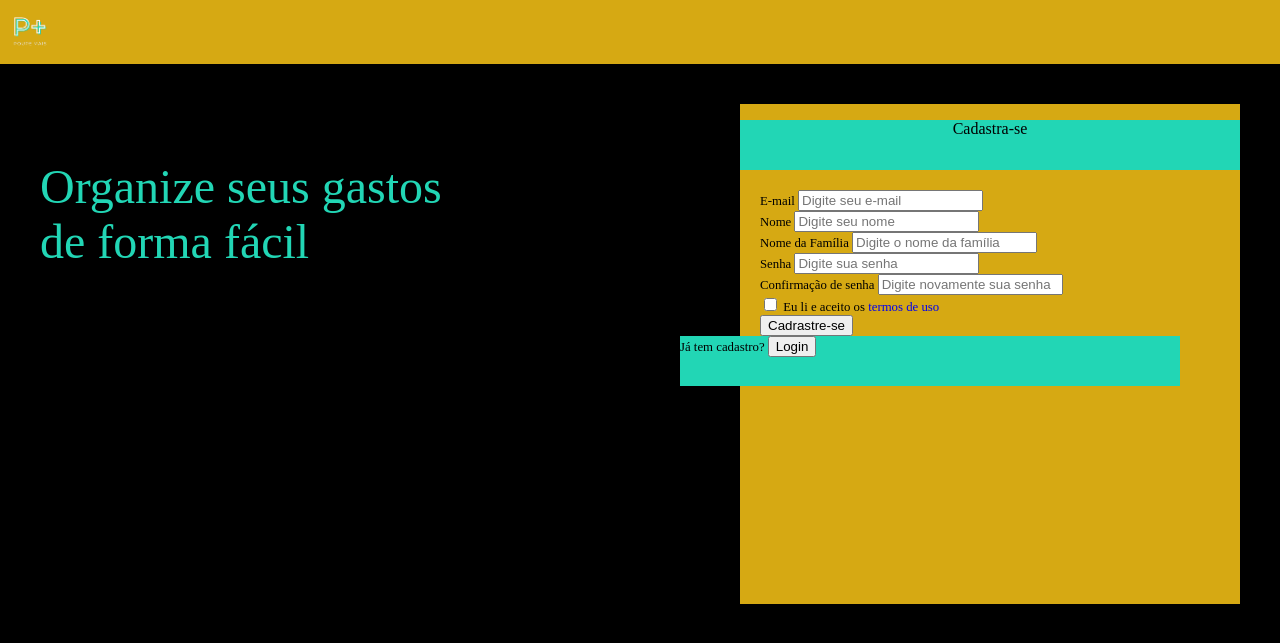
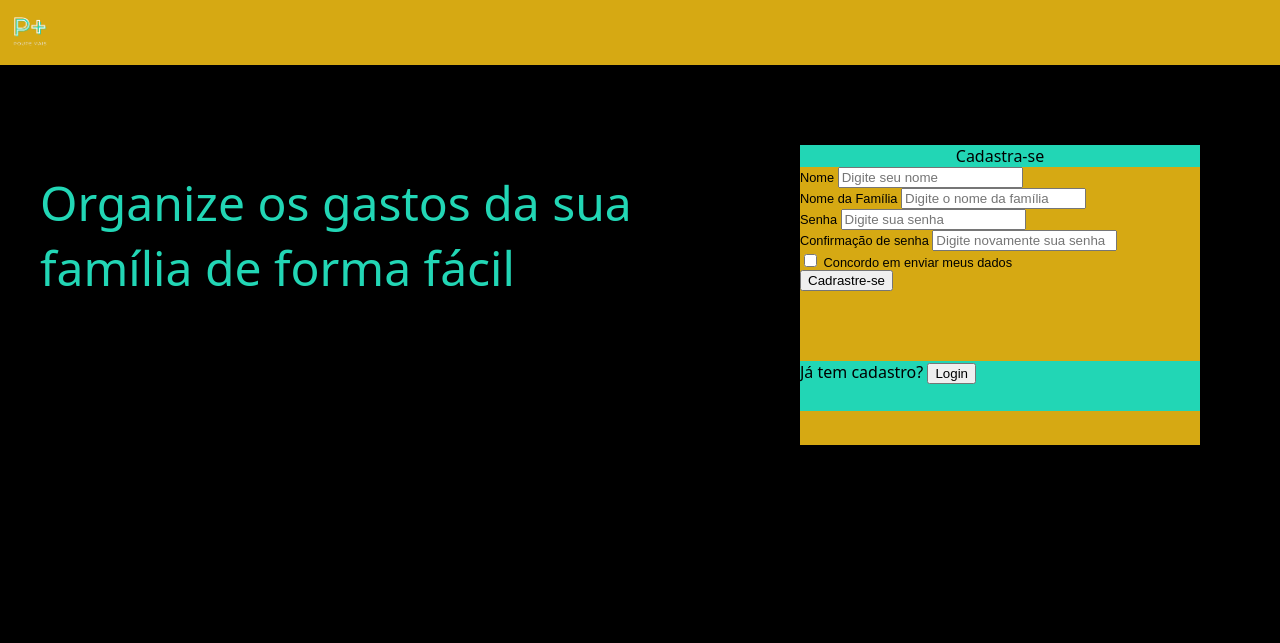
Before and after one commit to aline-m-dias/trabalhoBDI, a PHP site: page /cadastrar.html in a window 1280 px wide. Shown: the top 643 px of the page. Run offline with PHP 8.4, Linux system fonts and the light colour scheme; some libraries are stand-ins or nearby versions.

Commit message:
alterações form

```diff
--- a/CSS/main.css
+++ b/CSS/main.css
@@ -2,6 +2,7 @@ body {
     background-color: black;
     margin: 0;
     padding: 0;
+    font-family: "Noto Sans", sans-serif;
 }
 
 a {
@@ -42,9 +43,38 @@ img {
     height: 70px;
 }
 
+/*formulario*/
+
 #register-form {
     font-size: 80%;
-    padding: 20px;
+    margin: 0 px;
+    padding: 0 px;
+    box-sizing: border-box;
+    font-family: Arial, Helvetica, sans-serif;
+}
+
+.cadastrar {
+    background-color: #22d6b5;
+    color: black;
+    text-align: center;
+    margin: 0 auto;
+    padding: 0 auto;
+}
+
+.cadastro {
+    background-color: #D6A913;
+    height: 300px;
+    width: 400px;
+    float: right;
+    margin: 80px;
+}
+
+.login {
+    background-color: #22d6b5;
+    height: 50px;
+    width: 400px;
+    float: right;
+    margin-top: 70px;
 }
 
 .full-box {}
@@ -56,35 +86,10 @@ img {
     font-size: 150%;
 }
 
-.cadastro {
-    background-color: #D6A913;
-    height: 500px;
-    width: 500px;
-    float: right;
-    margin: 40px;
-}
-
-.cadastrar {
-    background-color: #22d6b5;
-    color: black;
-    height: 50px;
-    text-align: center;
-}
-
-#register-form {}
-
 .logar {
     background-color: #D6A913;
     color: black;
     height: 50px;
-}
-
-.login {
-    background-color: #22d6b5;
-    height: 50px;
-    width: 500px;
-    float: right;
-    margin-right: 40px;
 }
 
 .fazerLogin {
--- a/cadastrar.html
+++ b/cadastrar.html
@@ -18,55 +18,50 @@
 				src="IMG/WhatsApp_Image_2021-07-26_at_15.21.39-removebg-preview.png"> </a>
 	</header>
 
-
 	<div class="fundoPretoCadastro">
-		<br> Organize seus gastos
-		<br> de forma fácil
+		<br> Organize os gastos da sua
+		<br> família de forma fácil
 	</div>
 
 	<div class="cadastro">
-		<div class="cadastrar">
-			<p>Cadastra-se</p>
-		</div>
+
+		<p class="cadastrar">Cadastra-se</p>
 
 		<form id="register-form" action="">
+
 			<div class="full-box">
-				<label for="email">E-mail</label>
-				<input type="email" name="email" id="email" placeholder="Digite seu e-mail" data-min-length="2"
-					data-email-validate>
-			</div>
-			<div class="half-box spacing">
 				<label for="name">Nome</label>
 				<input type="text" name="name" id="name" placeholder="Digite seu nome" data-required data-min-length="3"
 					data-max-length="16">
 			</div>
-			<div class="half-box">
-				<label for="lastname">Nome da Família</label>
-				<input type="text" name="lastname" id="lastname" placeholder="Digite o nome da família" data-required
-					data-only-letters>
+			<div class="full-box">
+				<label for="name">Nome da Família</label>
+				<input type="text" name="nameFamília" id="nameFamília" placeholder="Digite o nome da família"
+					data-required data-only-letters>
 			</div>
-			<div class="half-box spacing">
-				<label for="lastname">Senha</label>
+			<div class="full-box">
+				<label for="name">Senha</label>
 				<input type="password" name="password" id="password" placeholder="Digite sua senha"
 					data-password-validate data-required>
 			</div>
-			<div class="half-box">
+			<div class="full-box">
 				<label for="passconfirmation">Confirmação de senha</label>
 				<input type="password" name="passconfirmation" id="passwordconfirmation"
 					placeholder="Digite novamente sua senha" data-equal="password">
 			</div>
 			<div>
 				<input type="checkbox" name="agreement" id="agreement">
-				<label for="agreement" id="agreement-label">Eu li e aceito os <a href="#">termos de uso</a></label>
+				<label for="agreement" id="agreement-label"> Concordo em enviar meus dados</label>
 			</div>
 			<div class="full-box">
 				<input id="btn-submit" type="submit" value="Cadrastre-se">
 			</div>
-			<div class="login">
-				Já tem cadastro?
-				<input id="btn-submitLogin" type="submit" value="Login">
-			</div>
+
 		</form>
+		<div class="login">
+			Já tem cadastro?
+			<input id="btn-submitLogin" type="submit" value="Login">
+		</div>
 	</div>
 
 
```
